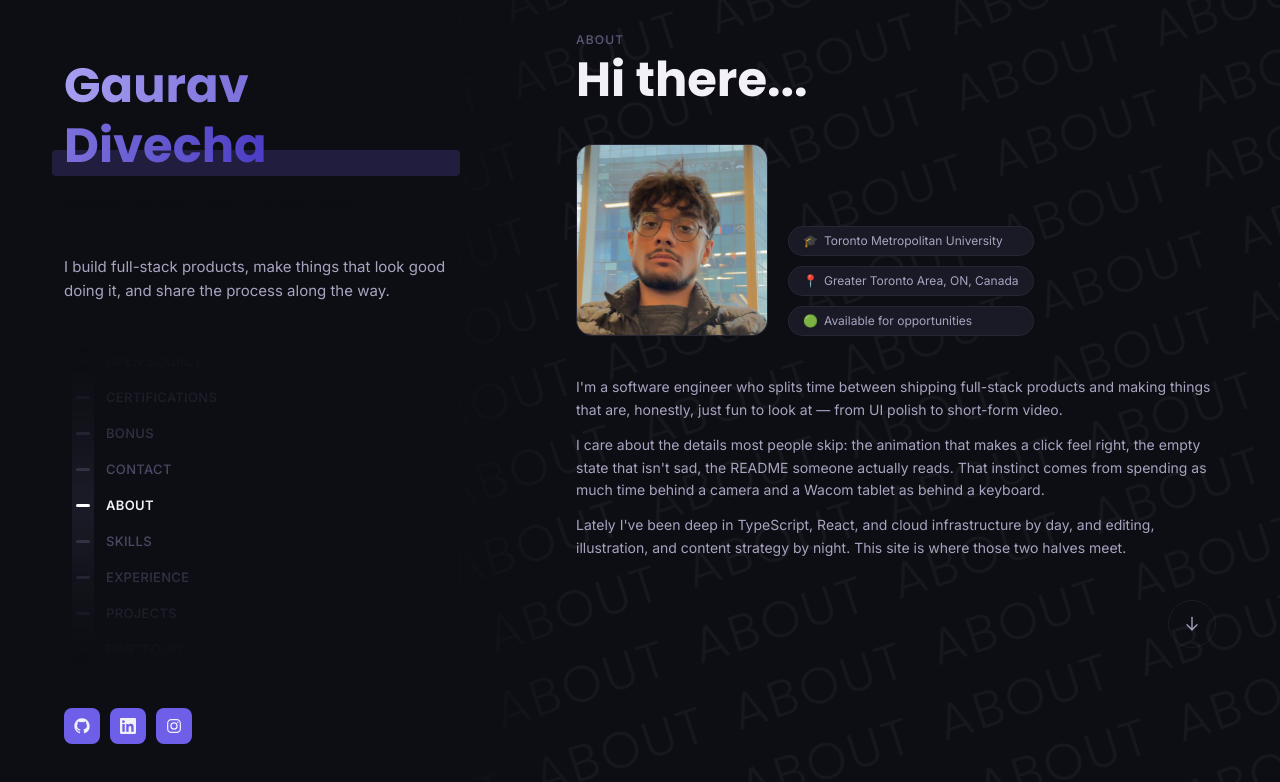
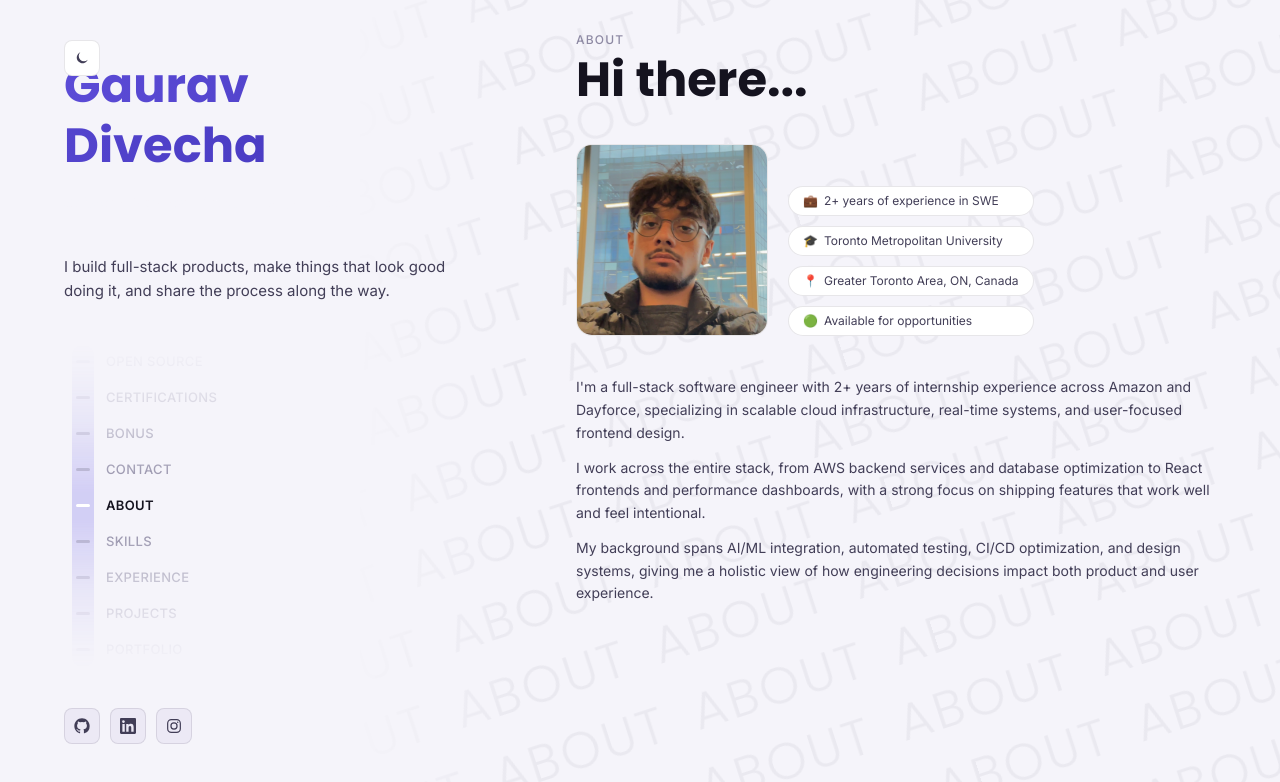
Before and after one commit to gdivecha/my-site, a Next.js app: page /about in a window 1280 px wide. Both pictures are taken after a click on the button "Switch to light mode". Shown: the top 782 px of the page. Built offline with nearby package versions, Linux system fonts and the light colour scheme.

Commit message:
Pushed the merge of the watermark slightly to the left; Added a toggle button for dark and light modes and changed icon colors for contact links at the bottom

```diff
--- a/app/(sections)/about/page.tsx
+++ b/app/(sections)/about/page.tsx
@@ -3,7 +3,6 @@ import { PageHeading } from "@/components/PageHeading";
 import { PageShell } from "@/components/PageShell";
 import { Pill } from "@/components/Pill";
 import { profile } from "@/lib/data/profile";
-import { ScrollIndicator } from "./scroll-indicator";
 
 export default function AboutPage() {
   return (
@@ -27,6 +26,9 @@ export default function AboutPage() {
           </div>
 
           <div className="flex shrink-0 flex-col gap-2.5">
+            <Pill icon={<span aria-hidden="true">💼</span>}>
+              2+ years of experience in SWE
+            </Pill>
             <Pill icon={<span aria-hidden="true">🎓</span>}>
               {profile.education}
             </Pill>
@@ -45,10 +47,6 @@ export default function AboutPage() {
           ))}
         </div>
       </div>
-
-      <div className="mt-10 flex justify-end">
-        <ScrollIndicator />
-      </div>
     </PageShell>
   );
 }
--- a/app/(sections)/about/scroll-indicator.tsx
+++ /dev/null
@@ -1,18 +0,0 @@
-"use client";
-
-import { ArrowDownIcon } from "@/components/icons";
-
-export function ScrollIndicator() {
-  return (
-    <button
-      type="button"
-      onClick={() =>
-        window.scrollBy({ top: window.innerHeight * 0.8, behavior: "smooth" })
-      }
-      aria-label="Scroll down"
-      className="flex h-12 w-12 items-center justify-center rounded-full border border-line text-ink-soft transition-colors hover:border-accent/50 hover:text-accent"
-    >
-      <ArrowDownIcon className="h-5 w-5" />
-    </button>
-  );
-}
--- a/app/globals.css
+++ b/app/globals.css
@@ -17,6 +17,31 @@
   --color-ink: #f2f1f8;
   --color-ink-soft: #a8a4c0;
   --color-ink-faint: #5c5878;
+
+  /* dial nav rail track */
+  --dial-rail-color: rgba(92, 88, 120, 0.18);
+}
+
+:root[data-theme="light"] {
+  /* surfaces */
+  --color-base: #f5f4fa;
+  --color-panel: #ffffff;
+  --color-panel-alt: #ece9f5;
+  --color-line: rgba(20, 18, 40, 0.1);
+
+  /* accent */
+  --color-accent: #6d5fe8;
+  --color-accent-soft: #5b4bd6;
+  --color-accent-deep: #4b3dc4;
+  --color-accent-contact: #0e9a90;
+
+  /* ink */
+  --color-ink: #15131f;
+  --color-ink-soft: #423e57;
+  --color-ink-faint: #8d89a3;
+
+  /* dial nav rail track */
+  --dial-rail-color: rgba(109, 95, 232, 0.25);
 }
 
 @theme inline {
@@ -42,6 +67,13 @@ body {
   background: var(--color-base);
   color: var(--color-ink);
   font-family: var(--font-body);
+  transition: background-color 0.2s ease, color 0.2s ease;
+}
+
+@media (prefers-reduced-motion: reduce) {
+  body {
+    transition: none;
+  }
 }
 
 ::selection {
@@ -82,7 +114,7 @@ body {
 
 @media (min-width: 768px) {
   .watermark-field {
-    left: calc(clamp(360px, 40vw, 640px) - 5rem);
+    left: calc(clamp(360px, 40vw, 640px) - 10rem);
   }
 }
 
--- a/app/layout.tsx
+++ b/app/layout.tsx
@@ -27,7 +27,16 @@ export default function RootLayout({
     <html
       lang="en"
       className={`${poppins.variable} ${inter.variable} h-full antialiased`}
+      suppressHydrationWarning
     >
+      <head>
+        <script
+          dangerouslySetInnerHTML={{
+            __html:
+              '(function(){try{if(localStorage.getItem("theme")==="light"){document.documentElement.setAttribute("data-theme","light");}}catch(e){}})();',
+          }}
+        />
+      </head>
       <body className="min-h-full bg-base text-ink">{children}</body>
     </html>
   );
--- a/components/DialNav.tsx
+++ b/components/DialNav.tsx
@@ -16,10 +16,6 @@ const SETTLE_DELAY = 160;
 /** Render the list 3x so scrolling past the first/last item wraps seamlessly. */
 const COPIES = 3;
 const RAIL_WIDTH = 22;
-
-// Flat tone, no brightness bump — the mask-image handles edge fading, so a
-// gradient here would create a fixed "glow" band that tabs slide past.
-const RAIL_COLOR = "rgba(92,88,120,0.18)";
 
 // A smooth, non-linear fade: full opacity for the centered row, easing out
 // over the 4 rows to either side, fully transparent by the container edge.
@@ -139,7 +135,7 @@ export function DialNav() {
         style={{
           width: RAIL_WIDTH,
           height: CONTAINER_HEIGHT,
-          background: RAIL_COLOR,
+          background: "var(--dial-rail-color)",
           maskImage: FADE_MASK_IMAGE,
           WebkitMaskImage: FADE_MASK_IMAGE,
         }}
--- a/components/Sidebar.tsx
+++ b/components/Sidebar.tsx
@@ -4,6 +4,7 @@ import { useLayoutEffect, useRef } from "react";
 import { profile } from "@/lib/data/profile";
 import { DialNav } from "./DialNav";
 import { GithubIcon, InstagramIcon, LinkedinIcon } from "./icons";
+import { ThemeToggle } from "./ThemeToggle";
 
 const socialIcons = {
   GitHub: GithubIcon,
@@ -47,19 +48,13 @@ export function Sidebar() {
 
   return (
     <aside className="relative z-20 border-b border-line md:fixed md:inset-y-0 md:left-0 md:w-[clamp(360px,40vw,640px)] md:border-b-0 md:overflow-y-auto">
+      <ThemeToggle className="absolute left-8 top-8 md:left-12 md:top-10 lg:left-16" />
       <div className="flex h-full flex-col justify-center gap-10 px-8 py-12 md:px-12 md:py-16 lg:px-16">
         <div>
-          <h1
-            ref={nameRef}
-            className="relative inline-block font-display text-3xl font-bold leading-tight md:text-4xl lg:text-5xl"
-          >
-            <span
-              aria-hidden="true"
-              className="pointer-events-none absolute inset-x-[-3%] bottom-0 h-[0.55em] rounded-sm bg-accent/20"
-            />
-            <span className="relative text-gradient">{profile.name}</span>
+          <h1 ref={nameRef} className="font-display text-3xl font-bold leading-tight md:text-4xl lg:text-5xl">
+            <span className="text-gradient">{profile.name}</span>
           </h1>
-          <p className="mt-4 text-sm leading-relaxed text-ink-soft md:text-base">
+          <p className="relative mt-4 text-sm leading-relaxed text-ink md:text-base">
             {profile.roles.join(" • ")}
           </p>
         </div>
@@ -80,7 +75,7 @@ export function Sidebar() {
                 target="_blank"
                 rel="noreferrer"
                 aria-label={social.label}
-                className="flex h-9 w-9 items-center justify-center rounded-lg bg-accent text-ink transition-transform hover:-translate-y-0.5 hover:bg-accent-deep"
+                className="flex h-9 w-9 items-center justify-center rounded-lg border border-line bg-panel-alt text-ink-soft transition-all hover:-translate-y-0.5 hover:border-accent/50 hover:bg-accent hover:text-ink"
               >
                 <Icon className="h-4 w-4" />
               </a>
--- /dev/null
+++ b/components/ThemeToggle.tsx
@@ -0,0 +1,48 @@
+"use client";
+
+import { useEffect, useState } from "react";
+import { MoonIcon, SunIcon } from "./icons";
+
+export function ThemeToggle({ className = "" }: { className?: string }) {
+  const [theme, setTheme] = useState<"dark" | "light">("dark");
+
+  useEffect(() => {
+    const current =
+      document.documentElement.getAttribute("data-theme") === "light"
+        ? "light"
+        : "dark";
+    setTheme(current);
+  }, []);
+
+  const toggle = () => {
+    const next = theme === "light" ? "dark" : "light";
+    setTheme(next);
+    if (next === "light") {
+      document.documentElement.setAttribute("data-theme", "light");
+    } else {
+      document.documentElement.removeAttribute("data-theme");
+    }
+    try {
+      localStorage.setItem("theme", next);
+    } catch {
+      // localStorage unavailable (private browsing, etc.) — theme just won't persist.
+    }
+  };
+
+  return (
+    <button
+      type="button"
+      onClick={toggle}
+      aria-label={
+        theme === "light" ? "Switch to dark mode" : "Switch to light mode"
+      }
+      className={`flex h-9 w-9 items-center justify-center rounded-lg border border-line bg-panel text-ink-soft transition-colors hover:text-ink ${className}`}
+    >
+      {theme === "light" ? (
+        <MoonIcon className="h-4 w-4" />
+      ) : (
+        <SunIcon className="h-4 w-4" />
+      )}
+    </button>
+  );
+}
--- a/components/icons.tsx
+++ b/components/icons.tsx
@@ -53,15 +53,6 @@ export function ChevronDownIcon(props: SVGProps<SVGSVGElement>) {
   );
 }
 
-export function ArrowDownIcon(props: SVGProps<SVGSVGElement>) {
-  return (
-    <svg viewBox="0 0 24 24" fill="none" stroke="currentColor" strokeWidth={1.6} {...props}>
-      <path d="M12 4v15" strokeLinecap="round" />
-      <path d="m6 13 6 6 6-6" strokeLinecap="round" strokeLinejoin="round" />
-    </svg>
-  );
-}
-
 export function PlayIcon(props: SVGProps<SVGSVGElement>) {
   return (
     <svg viewBox="0 0 24 24" fill="currentColor" {...props}>
@@ -78,6 +69,26 @@ export function QuoteIcon(props: SVGProps<SVGSVGElement>) {
   );
 }
 
+export function SunIcon(props: SVGProps<SVGSVGElement>) {
+  return (
+    <svg viewBox="0 0 24 24" fill="none" stroke="currentColor" strokeWidth={1.8} {...props}>
+      <circle cx="12" cy="12" r="4.5" />
+      <path
+        d="M12 2.5v2.2M12 19.3v2.2M4.2 4.2l1.6 1.6M18.2 18.2l1.6 1.6M2.5 12h2.2M19.3 12h2.2M4.2 19.8l1.6-1.6M18.2 5.8l1.6-1.6"
+        strokeLinecap="round"
+      />
+    </svg>
+  );
+}
+
+export function MoonIcon(props: SVGProps<SVGSVGElement>) {
+  return (
+    <svg viewBox="0 0 24 24" fill="currentColor" {...props}>
+      <path d="M20.5 14.6A8.5 8.5 0 1 1 9.4 3.5a7 7 0 0 0 11.1 11.1Z" />
+    </svg>
+  );
+}
+
 export function BreadcrumbArrowIcon(props: SVGProps<SVGSVGElement>) {
   return (
     <svg viewBox="0 0 24 24" fill="none" stroke="currentColor" strokeWidth={2} {...props}>
--- a/lib/data/profile.ts
+++ b/lib/data/profile.ts
@@ -9,9 +9,9 @@ export const profile = {
   tagline:
     "I build full-stack products, make things that look good doing it, and share the process along the way.",
   bio: [
-    "I'm a software engineer who splits time between shipping full-stack products and making things that are, honestly, just fun to look at — from UI polish to short-form video.",
-    "I care about the details most people skip: the animation that makes a click feel right, the empty state that isn't sad, the README someone actually reads. That instinct comes from spending as much time behind a camera and a Wacom tablet as behind a keyboard.",
-    "Lately I've been deep in TypeScript, React, and cloud infrastructure by day, and editing, illustration, and content strategy by night. This site is where those two halves meet.",
+    "I'm a full-stack software engineer with 2+ years of internship experience across Amazon and Dayforce, specializing in scalable cloud infrastructure, real-time systems, and user-focused frontend design.",
+    "I work across the entire stack, from AWS backend services and database optimization to React frontends and performance dashboards, with a strong focus on shipping features that work well and feel intentional.",
+    "My background spans AI/ML integration, automated testing, CI/CD optimization, and design systems, giving me a holistic view of how engineering decisions impact both product and user experience.",
   ],
   education: "Toronto Metropolitan University",
   location: "Greater Toronto Area, ON, Canada",
```
Also changed, not shown: 1 other file (tests, documents, lock files or other folders).
